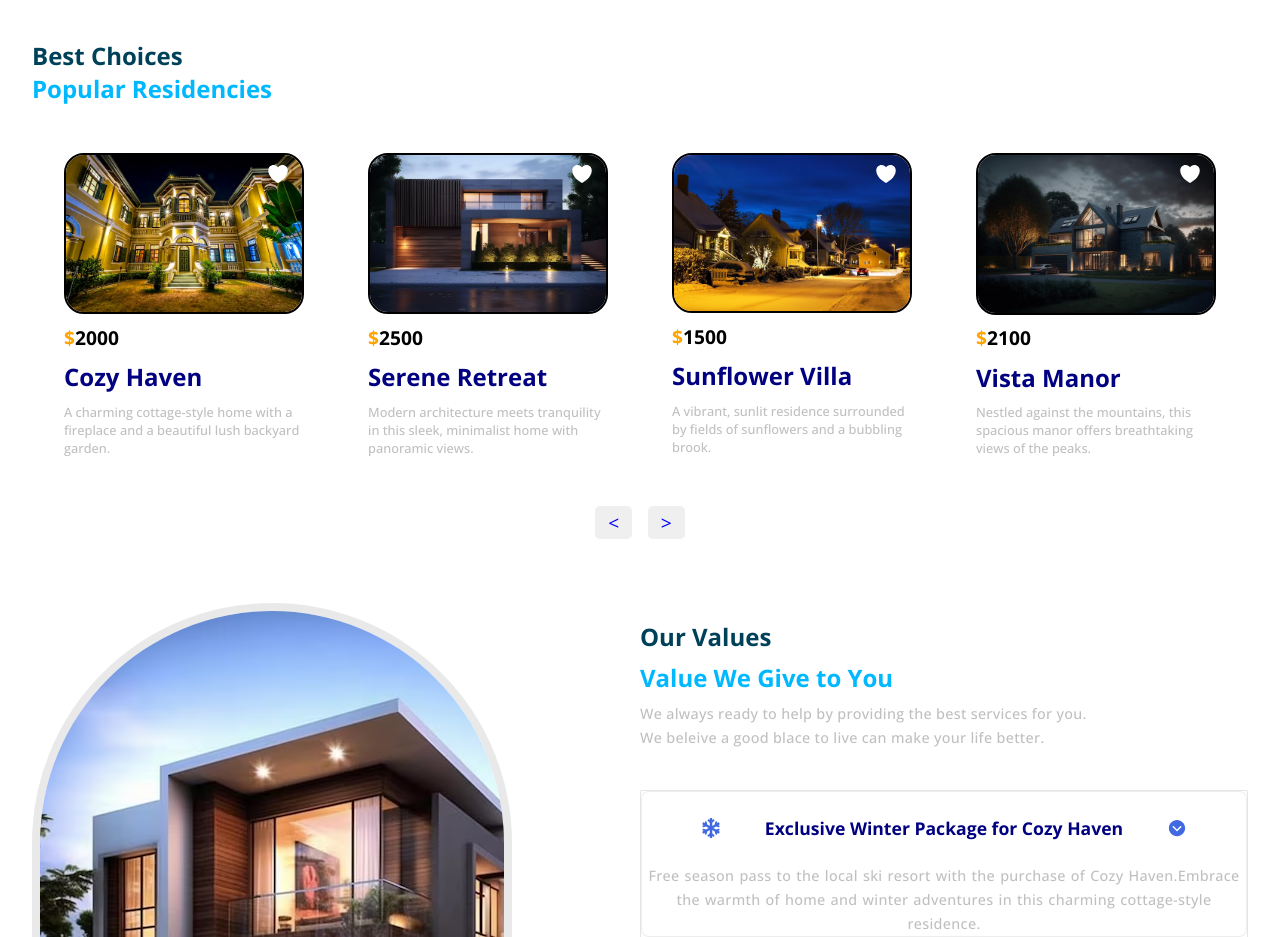
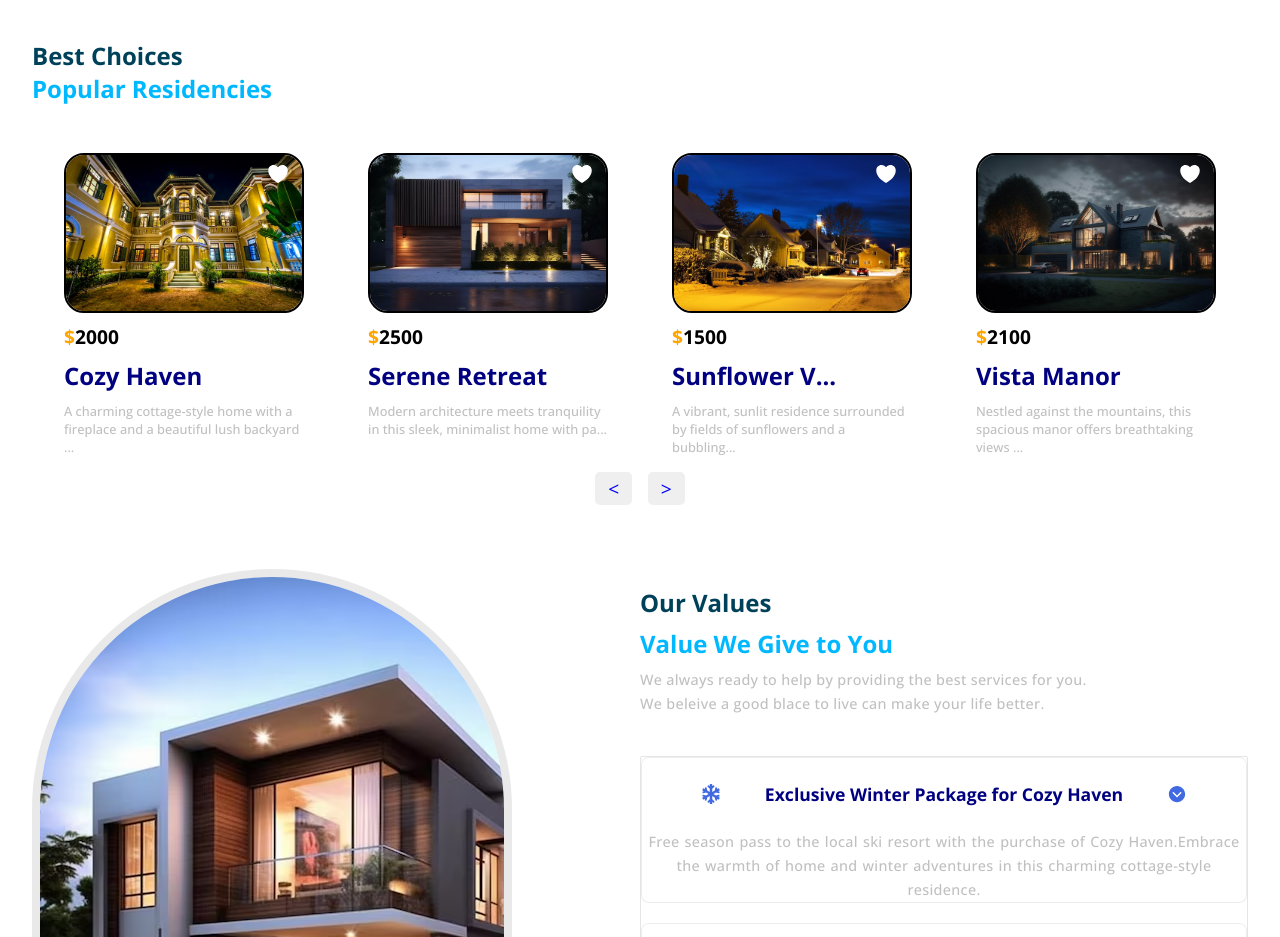
Before and after one commit to Hashara-Pilapitiya/DreamDwellings, a React (Create React App) app in the folder client/: page / in a window 1280 px wide. Shown: the part 1460-2397 px from the top of the page. Built offline with nearby package versions, Linux system fonts and the light colour scheme.

Commit message:
Add lodash library and update styles in Header and PropertyCard components

```diff
--- a/client/package.json
+++ b/client/package.json
@@ -9,6 +9,7 @@
     "axios": "^1.6.2",
     "dayjs": "^1.11.10",
     "framer-motion": "^10.16.5",
+    "lodash": "^4.17.21",
     "react": "^18.2.0",
     "react-accessible-accordion": "^5.0.0",
     "react-countup": "^6.5.0",
--- a/client/src/Components/Header/Header.css
+++ b/client/src/Components/Header/Header.css
@@ -56,9 +56,9 @@
     .h-menu {
         z-index: 99;
         position: absolute;
-        right: 80px;
+        right: 100px;
         top: 3rem;
-        background: orange;
+        background: #00415a;
         flex-direction: column;
         font-weight: 700;
         gap: 2rem;
--- a/client/src/Components/PropertyCard/PropertyCard.css
+++ b/client/src/Components/PropertyCard/PropertyCard.css
@@ -6,6 +6,7 @@
     margin: auto;
     transition: all 300ms ease-in;
     position: relative;
+    z-index: 0;
 }
 
 .r-card svg {
@@ -16,8 +17,8 @@
 }
 
 .r-card img {
-    width: 100%;
-    max-width: 15rem;
+    width: 15rem;
+    height: 10rem;
     border-radius: 20px;
     border: 2px solid black;
 }
--- a/client/src/Components/PropertyCard/PropertyCard.js
+++ b/client/src/Components/PropertyCard/PropertyCard.js
@@ -1,6 +1,7 @@
 import React from 'react';
 import './PropertyCard.css';
 import { IoHeartSharp } from "react-icons/io5";
+import {truncate} from 'lodash';
 
 const PropertyCard = ( {card} ) => {
   return (
@@ -12,9 +13,9 @@ const PropertyCard = ( {card} ) => {
 
         <span style={{color: 'orange', fontSize: '1.2rem', fontWeight: '700'}}>$<span style={{color: 'black', fontWeight: '700', fontSize: '1.2rem'}}>{card.price}</span></span>
 
-        <span style={{color: '#000080', fontSize: '1.5rem', fontWeight: '700', width: '15rem'}}>{card.name}</span>
+        <span style={{color: '#000080', fontSize: '1.5rem', fontWeight: '700', width: '15rem'}}>{truncate(card.title, {length: 15})}</span>
 
-        <span className='secondoryText'>{card.detail}</span>
+        <span className='secondoryText'>{truncate(card.description, {length: 80})}</span>
 
     </div>
   )
--- a/client/src/Components/Residencies/Residencies.js
+++ b/client/src/Components/Residencies/Residencies.js
@@ -7,6 +7,7 @@ import { sliderSettings } from '../../Utils/Common';
 import PropertyCard from '../PropertyCard/PropertyCard';
 
 const Residencies = () => {
+
   return (
     <section className='r-wrapper' id='residencies'>
 
--- a/client/src/Utils/api.js
+++ b/client/src/Utils/api.js
@@ -3,12 +3,12 @@ import { toast } from "react-toastify";
 import dayjs from "dayjs";
 
 export const api = axios.create({
-    baseURL: "http://localhost:8000/api",
+    baseURL: "http://full-stack-real-estate-youtube.vercel.app/api",
 });
 
 export const getAllProperties = async () => {
     try {
-        const response = await api.get("/residency/allresd", {
+        const response = await api.get("./residency/allresd", {
             timeout: 10 * 1000,
         });
 
@@ -23,3 +23,5 @@ export const getAllProperties = async () => {
     }
 
 };
+
+// http://full-stack-real-estate-youtube.vercel.app/api
--- a/client/src/Utils/slider.json
+++ b/client/src/Utils/slider.json
@@ -1,141 +1,141 @@
 [
     {
-        "name": " Cozy Haven",
+        "title": " Cozy Haven",
         "price": "2000",
-        "detail": "A charming cottage-style home with a fireplace and a beautiful lush backyard garden.",
+        "description": "A charming cottage-style home with a fireplace and a beautiful lush backyard garden.",
         "image": "./Residency/house01.avif"
     },
 
     {
-        "name": " Serene Retreat",
+        "title": " Serene Retreat",
         "price": "2500",
-        "detail": " Modern architecture meets tranquility in this sleek, minimalist home with panoramic views.",
+        "description": " Modern architecture meets tranquility in this sleek, minimalist home with panoramic views.",
         "image": "./Residency/house02.avif"
     },
 
     {
-        "name": " Sunflower Villa",
+        "title": " Sunflower Villa",
         "price": "1500",
-        "detail": "A vibrant, sunlit residence surrounded by fields of sunflowers and a bubbling brook.",
+        "description": "A vibrant, sunlit residence surrounded by fields of sunflowers and a bubbling brook.",
         "image": "./Residency/villa01.avif"
     },
 
     {
-        "name": "Vista Manor",
+        "title": "Vista Manor",
         "price": "2100",
-        "detail": "Nestled against the mountains, this spacious manor offers breathtaking views of the peaks.",
+        "description": "Nestled against the mountains, this spacious manor offers breathtaking views of the peaks.",
         "image": "./Residency/house03.jpg"
     },
 
     {
-        "name": "Ocean Breeze",
+        "title": "Ocean Breeze",
         "price": "2300",
-        "detail": " A beachfront paradise with a private deck, offering the soothing sounds of waves and ocean breeze.",
+        "description": " A beachfront paradise with a private deck, offering the soothing sounds of waves and ocean breeze.",
         "image": "./Residency/house04.avif"
     },
 
     {
-        "name": "Forest Cottage",
+        "title": "Forest Cottage",
         "price": "1000",
-        "detail": "A fairy-tale cottage surrounded by an enchanted forest, perfect for nature lovers.",
+        "description": "A fairy-tale cottage surrounded by an enchanted forest, perfect for nature lovers.",
         "image": "./Residency/villa02.avif"
     },
 
     {
-        "name": "Urban Oasis Loft",
+        "title": "Urban Oasis Loft",
         "price": "1400",
-        "detail": "A stylish loft in the heart of the city, combining modern living with urban convenience.",
+        "description": "A stylish loft in the heart of the city, combining modern living with urban convenience.",
         "image": "./Residency/house06.avif"
     },
 
     {
-        "name": "Riverside Lodge",
+        "title": "Riverside Lodge",
         "price": "2100",
-        "detail": "A classic lodge by the riverbank, offering a rustic escape with fishing and boating opportunities.",
+        "description": "A classic lodge by the riverbank, offering a rustic escape with fishing and boating opportunities.",
         "image": "./Residency/house07.avif"
     },
 
     {
-        "name": "Skyline Penthouse",
+        "title": "Skyline Penthouse",
         "price": "1600",
-        "detail": "A penthouse in the clouds, boasting panoramic city views and modern, upscale amenities.",
+        "description": "A penthouse in the clouds, boasting panoramic city views and modern, upscale amenities.",
         "image": "./Residency/house08.avif"
     },
 
     {
-        "name": "Desert Mirage Villa",
+        "title": "Desert Mirage Villa",
         "price": "2400",
-        "detail": " A luxurious oasis in the desert, complete with a pool and stunning views of the arid landscape.",
+        "description": " A luxurious oasis in the desert, complete with a pool and stunning views of the arid landscape.",
         "image": "./Residency/villa03.avif"
     },
 
     {
-        "name": "Secret Manor",
+        "title": "Secret Manor",
         "price": "1000",
-        "detail": "A historic manor with a hidden garden, featuring centuries-old trees and a koi pond.",
+        "description": "A historic manor with a hidden garden, featuring centuries-old trees and a koi pond.",
         "image": "./Residency/house09.avif"
     },
 
     {
-        "name": "Coral Cove Cottage",
+        "title": "Coral Cove Cottage",
         "price": "2100",
-        "detail": " A beachside cottage with coral accents, offering a cozy retreat near the turquoise waters.",
+        "description": " A beachside cottage with coral accents, offering a cozy retreat near the turquoise waters.",
         "image": "./Residency/house10.avif"
     },
 
     {
-        "name": "Chalet Retreat",
+        "title": "Chalet Retreat",
         "price": "2300",
-        "detail": "A traditional Swiss chalet nestled in the alpine meadows, perfect for a winter escape.",
+        "description": "A traditional Swiss chalet nestled in the alpine meadows, perfect for a winter escape.",
         "image": "./Residency/house11.avif"
     },
 
     {
-        "name": " Moonlit Mansion",
+        "title": " Moonlit Mansion",
         "price": "2600",
-        "detail": " A grand mansion with a landscaped garden, illuminated by the soft glow of moonlight.",
+        "description": " A grand mansion with a landscaped garden, illuminated by the soft glow of moonlight.",
         "image": "./Residency/house12.avif"
     },
 
     {
-        "name": " Lakeside Serenity",
+        "title": " Lakeside Serenity",
         "price": "2100",
-        "detail": "A peaceful lakeside home surrounded by lush greenery, offering a serene escape.",
+        "description": "A peaceful lakeside home surrounded by lush greenery, offering a serene escape.",
         "image": "./Residency/villa04.avif"
     },
 
     {
-        "name": " Sakura Villa",
+        "title": " Sakura Villa",
         "price": "2000",
-        "detail": "A Japanese-inspired villa with a cherry blossom garden, creating a tranquil atmosphere.",
+        "description": "A Japanese-inspired villa with a cherry blossom garden, creating a tranquil atmosphere.",
         "image": "./Residency/villa05.avif"
     },
 
     {
-        "name": " Mystic Manor",
+        "title": " Mystic Manor",
         "price": "2500",
-        "detail": "A mysterious manor with hidden chambers and a captivating air of mystique.",
+        "description": "A mysterious manor with hidden chambers and a captivating air of mystique.",
         "image": "./Residency/villa06.avif"
     },
 
     {
-        "name": "Sunset Ridge Cabin",
+        "title": "Sunset Ridge Cabin",
         "price": "1000",
-        "detail": "A cozy cabin perched on a ridge, providing stunning views of the sunset over the valley.",
+        "description": "A cozy cabin perched on a ridge, providing stunning views of the sunset over the valley.",
         "image": "./Residency/villa07.avif"
     },
 
     {
-        "name": "City Light",
+        "title": "City Light",
         "price": "2200",
-        "detail": "An elegant apartment with floor-to-ceiling windows, offering a dazzling view of city lights.",
+        "description": "An elegant apartment with floor-to-ceiling windows, offering a dazzling view of city lights.",
         "image": "./Residency/villa08.avif"
     },
 
     {
-        "name": "Maplewood Secret House",
+        "title": "Maplewood Secret House",
         "price": "2500",
-        "detail": "A classic mansion surrounded by a maple grove, creating a picturesque setting in every season.",
+        "description": "A classic mansion surrounded by a maple grove, creating a picturesque setting in every season.",
         "image": "./Residency/house13.avif"
     }
 ]
```
Also changed, not shown: client/src/Hooks/useProperties.js (+8 -8 lines), client/src/Pages/Properties/Properties.js (+19 -17 lines), 1 other file (tests, documents, lock files or other folders).
